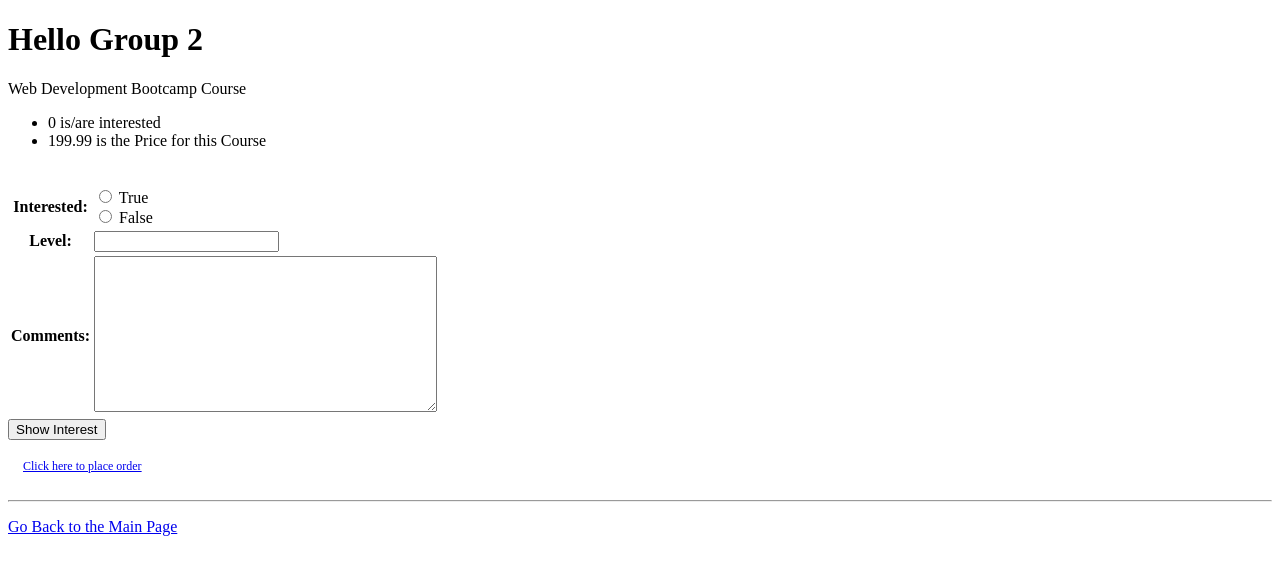
After one commit to ShivamDwivedi95/COMP-8347, a Django app: page /myapp/courses/8 in a window 1280 px wide. The commit adds this page. Shown: the top 575 px of the page. Run offline with Django 4.2, Linux system fonts and the light colour scheme; data comes from the database, SQL or seed files in the repository; both versions use the stored data as it was after the commit.

Commit message:
done till templates on  14-07-2022

```diff
--- /dev/null
+++ b/myapp/forms.py
@@ -0,0 +1,19 @@
+from django import forms
+from myapp.models import Order
+
+class InterestForm(forms.Form):
+    interested = forms.ChoiceField(widget=forms.RadioSelect, choices=[
+            (1, "True"),
+            (0, "False"),
+        ])
+    level = forms.IntegerField(min_value=1)
+    comments = forms.CharField(widget=forms.Textarea)
+
+class OrderForm(forms.ModelForm):
+    class Meta:
+        model = Order
+        fields = ('course', 'student', 'levels', 'order_date')
+        widgets = {
+            'student': forms.RadioSelect,
+            'order_date': forms.SelectDateWidget
+        }
--- a/myapp/models.py
+++ b/myapp/models.py
@@ -19,9 +19,13 @@ class Course(models.Model):
     price = models.DecimalField(max_digits=10, decimal_places=2)
     for_everyone = models.BooleanField(default=True)
     description = models.TextField(max_length=300, null=True, blank=True)
+    interested = models.PositiveIntegerField(default=0)
+    stages = models.PositiveIntegerField(default=3)
 
     def __str__(self):
         return self.name
+    def discount(self):
+        return (Course.price-(Course.price/10))
 
 
 class Student(User):
--- a/myapp/urls.py
+++ b/myapp/urls.py
@@ -5,5 +5,8 @@ app_name = 'myapp'
 urlpatterns = [
     path(r'', views.index, name='index'),
     path(r'about/',views.about, name='about'),
+    path(r'courses/', views.courses, name='courses'),
+    path(r'place_order/', views.place_order, name='place_order'),
+    path(r'courses/<int:cour_id>', views.coursedetail),
     path(r'<int:top_no>', views.detail, name='detail'),
 ]
--- a/myapp/views.py
+++ b/myapp/views.py
@@ -31,13 +31,11 @@ def index(request):
     #     response.write(para)
     # return response
 
-
 def about(request):
     # response = HttpResponse()
     # heading3 = '<p>' + 'This is an E-learning Website! Search our Topics to find all available Courses.' + '</p>'
     # response.write(heading3)
     return render(request, 'myapp/about.html')
-
 
 def detail(request, top_no):
     from .models import Course
@@ -60,3 +58,55 @@ def detail(request, top_no):
     # else:
     #     response.write(data)
     # return response
+
+def courses(request):
+    from .models import Course
+    courlist = Course.objects.all().order_by('id')
+    return render(request, 'myapp/courses.html', {'courlist': courlist})
+
+def place_order(request):
+    from .models import Course
+    from .forms import OrderForm
+    msg = ''
+    courlist = Course.objects.all()
+    if request.method == 'POST':
+        form = OrderForm(request.POST)
+        if form.is_valid():
+            order = form.save(commit=False)
+            if order.levels <= order.course.stages:
+                order.save()
+                msg = 'Your course has been ordered successfully.'
+                if order.course.price>=150:
+                    print(order.course.price)
+                    order.course.discount()
+                    print(order.course.price)
+                    order.course.save()
+            else:
+                msg = 'You exceeded the number of levels for this course.'
+            return render(request, 'myapp/order_response.html', {'msg': msg})
+        else:
+            form = OrderForm()
+        return render(request, 'myapp/placeorder.html', {'form':form, 'msg':msg, 'courlist':courlist})
+
+def coursedetail(request, cour_id):
+    from django.shortcuts import redirect
+    from .models import Course
+    from .forms import InterestForm
+    msg = ''
+    cour = Course.objects.filter(id=cour_id).get()
+    if request.method == 'POST':
+        form = InterestForm(request.POST)
+        if form.is_valid():
+            if form.cleaned_data['interested'] == '1':
+                msg = 'Your interest has been recorded.'
+                print(cour.interested)
+                cour.interested += 1
+                cour.save()
+                print(cour.interested)
+            else:
+                msg = 'You are not interested, got it'
+            print(msg)
+            return redirect('../../myapp/')
+    else:
+        form = InterestForm()
+    return render(request, 'myapp/coursedetail.html', {'form': form, 'cour': cour})
--- a/mywebappS22/urls.py
+++ b/mywebappS22/urls.py
@@ -17,6 +17,7 @@ from django.contrib import admin
 from django.urls import include,path
 
 urlpatterns = [
+    path('admin/', admin.site.urls),
     path(r'myapp/', include('myapp.urls')),
 
 ]
--- a/templates/myapp/about.html
+++ b/templates/myapp/about.html
@@ -11,4 +11,5 @@
     <p><a href={% url 'myapp:index' %}>
         Go Back to the Main Page
     </a></p>
+    <p><a href={% url 'myapp:index' %}{{ 'courses' }}>Course page</a></p>
 {% endblock %}
--- a/templates/myapp/base.html
+++ b/templates/myapp/base.html
@@ -11,11 +11,7 @@
     {% block body_block %}*** {% endblock %}
 </div>
 <hr/>
-{#<div>#}
-{#    <ul>#}
-{#        <li class="hbar1"><a href="/myapp/about/">Find out about our E-Learning site</a></li>#}
-{#        <li class="hbar1"><a href="{% url 'myapp:index' %}">Click here to return to main page</a><br/></li>#}
-{#    </ul>#}
-{#</div>#}
+{#<p><a href={% url 'myapp:index' %}{{ 'courses' }}>Course page</a></p>#}
+<p><a href={% url 'myapp:index' %}> Go Back to the Main Page </a></p>
 </body>
 </html>
--- /dev/null
+++ b/templates/myapp/coursedetail.html
@@ -0,0 +1,23 @@
+{% extends 'myapp/base.html' %}
+{% block body_block %}
+<p>{{ cour.name }} Course</p>
+<ul>
+    <li>{{ cour.interested }} is/are interested</li>
+    <li>{{ cour.price }} is the Price for this Course</li>
+<br>
+    {% if cour.for_everyone == False %}
+        <li>This course is not available for everyone</li>
+    {% endif %}
+</ul>
+<p>
+    <form method="post" action="">
+    {% csrf_token %}
+        <table>
+        {{ form.as_table }}
+
+        </table>
+    <input type="submit" value="Show Interest"/>
+    </form>
+</p>
+    <li class="hbar1"><a href="{% url 'myapp:index' %}place_order">Click here to place order</a><br /></li>
+{% endblock %}
--- a/templates/myapp/index.html
+++ b/templates/myapp/index.html
@@ -1,7 +1,7 @@
 {% extends 'myapp/base.html' %}
 {% block body_block %}
     {% if top_list %}
-        <h2>List of Courses</h2>
+        <h2><a href={% url 'myapp:index' %}> List of Topics </a></h2>
         <ol>
             {% for top in top_list %}
                 <li><a href={% url 'myapp:index' %}{{ top.id }}> {{ top.name }}</a></li>
@@ -10,5 +10,6 @@
     {% else %}
         <strong>There are no available topics!</strong>
     {% endif %}
+    <p><a href={% url 'myapp:index' %}{{ 'courses' }}>Course page</a></p>
     <p><a href={% url 'myapp:index' %}{{ 'about' }}>About page</a></p>
 {% endblock %}
```
Also changed, not shown: templates/myapp/courses.html (added, +10 -0 lines), templates/myapp/orderresponse.html (added, +10 -0 lines), templates/myapp/placeorder.html (added, +19 -0 lines), db.sqlite3, myapp/migrations/0005_course_interested_course_stages.py (added).
